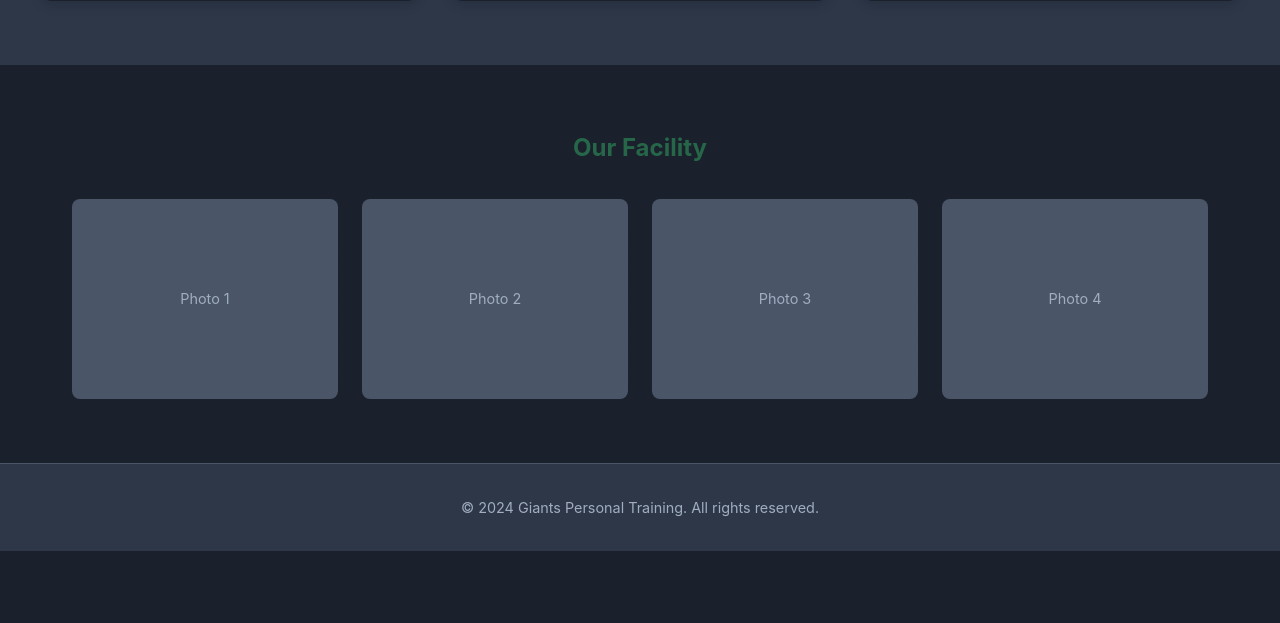
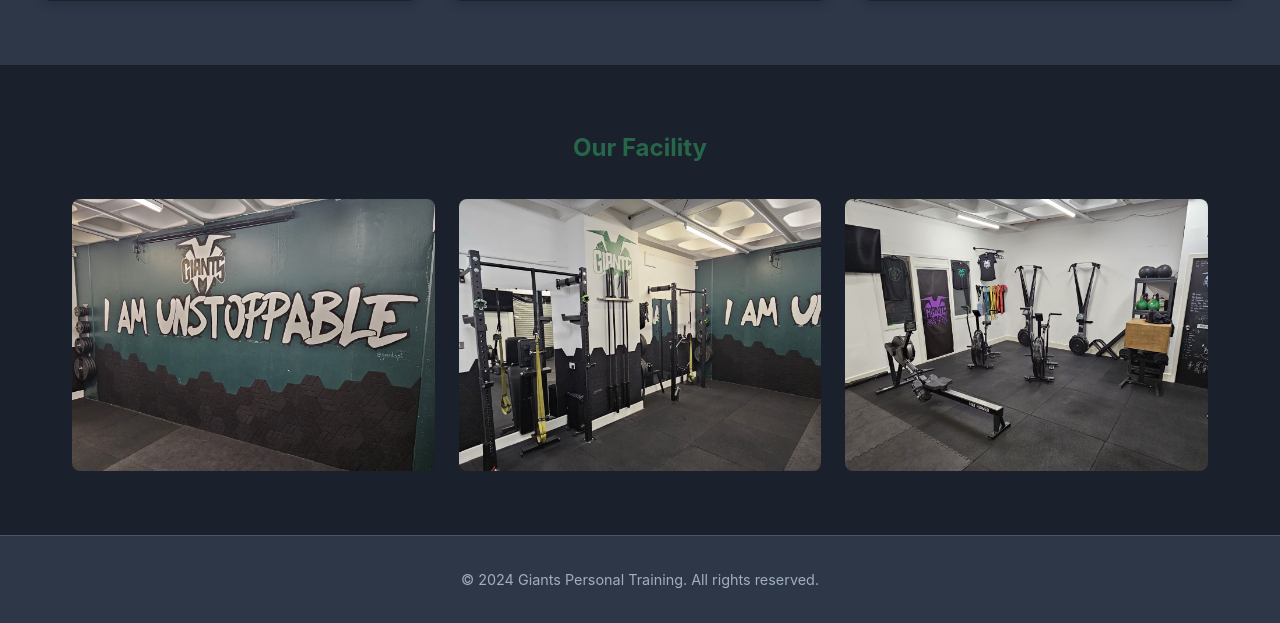
Before and after one commit to rossforsyth055-wq/Giants, a FastAPI app: page / in a window 1280 px wide. Shown: the part 1457-2080 px from the top of the page. Before the commit the page ends 2008 px from the top, so only its background shows below. Run offline with FastAPI, Linux system fonts and the light colour scheme.

Commit message:
Add facility photos to home page gallery
Co-Authored-By: Claude Sonnet 4.6 <noreply@anthropic.com>

```diff
--- a/src/giants/static/css/style.css
+++ b/src/giants/static/css/style.css
@@ -138,6 +138,12 @@ body {
     aspect-ratio: 4/3;
     border-radius: 8px;
     overflow: hidden;
+}
+
+.gallery-item img {
+    width: 100%;
+    height: 100%;
+    object-fit: cover;
 }
 
 /* Placeholder Styles */
--- a/src/giants/templates/home.html
+++ b/src/giants/templates/home.html
@@ -46,17 +46,14 @@
 <section class="photo-gallery">
     <h2>Our Facility</h2>
     <div class="gallery-grid">
-        <div class="gallery-item placeholder">
-            <span>Photo 1</span>
+        <div class="gallery-item">
+            <img src="/static/images/facility1.jpeg" alt="Our Facility">
         </div>
-        <div class="gallery-item placeholder">
-            <span>Photo 2</span>
+        <div class="gallery-item">
+            <img src="/static/images/facility2.jpeg" alt="Our Facility">
         </div>
-        <div class="gallery-item placeholder">
-            <span>Photo 3</span>
-        </div>
-        <div class="gallery-item placeholder">
-            <span>Photo 4</span>
+        <div class="gallery-item">
+            <img src="/static/images/facility3.jpeg" alt="Our Facility">
         </div>
     </div>
 </section>
```
Also changed, not shown: src/giants/static/images/facility1.jpeg (added), src/giants/static/images/facility2.jpeg (added), src/giants/static/images/facility3.jpeg (added).
